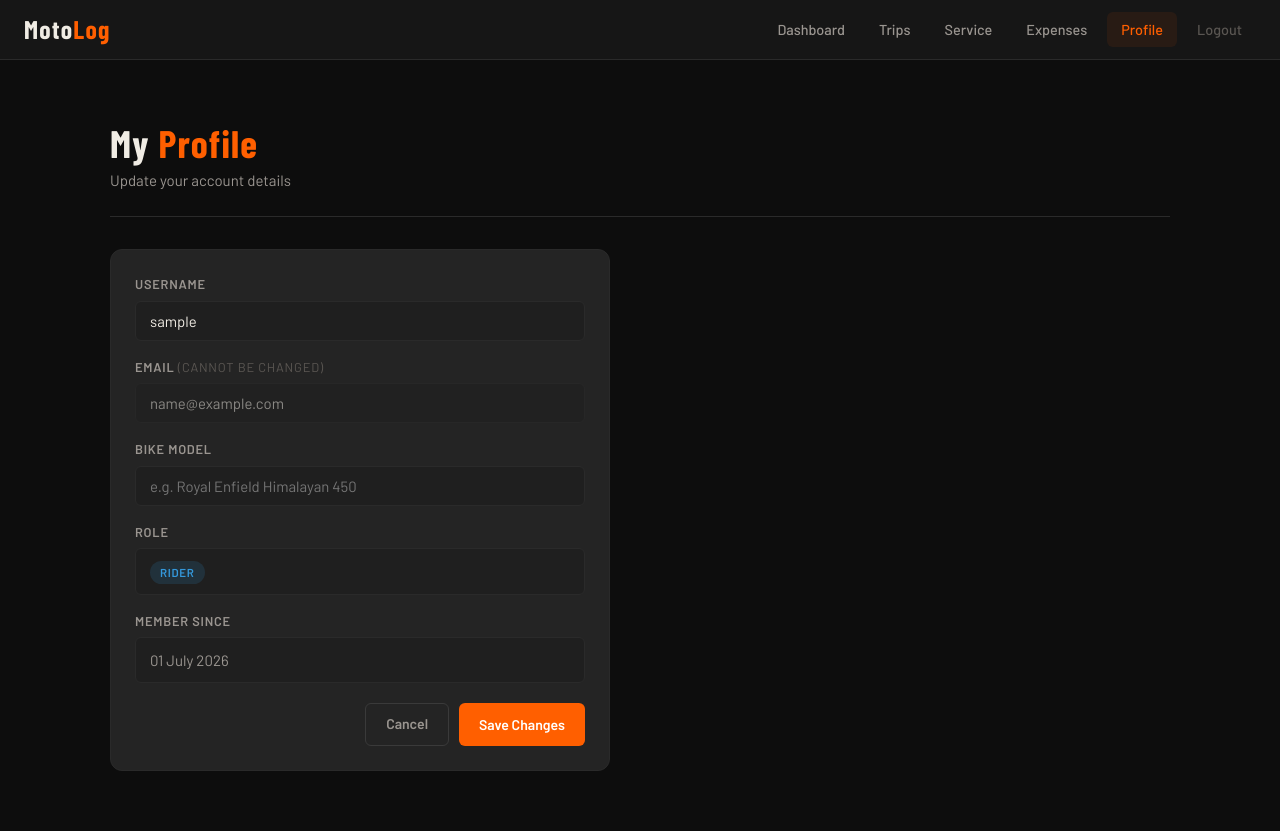
After one commit to Promish-bista/motolog, a Flask app: page /profile in a window 1280 px wide. The commit adds this page. Run offline with Flask 3, Linux system fonts and the light colour scheme; the visitor is signed in with stand-in values (Sample User, id 1); some web fonts are replaced.

Commit message:
Add rider profile page with username and bike model update

```diff
--- a/app.py
+++ b/app.py
@@ -1,4 +1,4 @@
-from flask import Flask, render_template, redirect, url_for, request, flash, jsonify
+from flask import Flask, render_template, redirect, url_for, request, flash
 from flask_login import LoginManager, login_user, logout_user, login_required, current_user
 from flask_bcrypt import Bcrypt
 from models import db, User, Trip, Maintenance, Expense
@@ -83,6 +83,18 @@ def dashboard():
     total_spend = ExpenseController.get_total_spend(current_user.id)
     return render_template('index.html', trips=trips, maintenance=maintenance,
                            expenses=expenses, total_spend=total_spend)
+
+# ─── Profile Route ─────────────────────────
+@app.route('/profile', methods=['GET', 'POST'])
+@login_required
+def profile():
+    if request.method == 'POST':
+        current_user.username   = request.form.get('username', current_user.username)
+        current_user.bike_model = request.form.get('bike_model', current_user.bike_model)
+        db.session.commit()
+        flash('Profile updated successfully.', 'success')
+        return redirect(url_for('profile'))
+    return render_template('profile.html')
 
 # ─── Admin Routes ──────────────────────────
 @app.route('/admin')
@@ -180,7 +192,6 @@ def new_maintenance():
 @app.route('/maintenance/<int:log_id>/delete', methods=['POST'])
 @login_required
 def delete_maintenance(log_id):
-    log = MaintenanceController.get_user_logs(current_user.id)
     MaintenanceController.delete_log(log_id)
     return redirect(url_for('maintenance'))
 
@@ -205,9 +216,10 @@ def delete_expense(expense_id):
     ExpenseController.delete_expense(expense_id)
     return redirect(url_for('expenses'))
 
-if __name__ == '__main__':
-    app.run(debug=True)
-
+# ─── Error Handlers ────────────────────────
 @app.errorhandler(404)
 def page_not_found(e):
     return render_template('404.html'), 404
+
+if __name__ == '__main__':
+    app.run(debug=True)
--- a/templates/base.html
+++ b/templates/base.html
@@ -9,7 +9,10 @@
 <body>
 
   {% if current_user.is_authenticated %}
-  <div class="navbar-links" id="navLinks">
+  <nav class="navbar">
+    <a href="{{ url_for('dashboard') if not current_user.is_admin() else url_for('admin_dashboard') }}" class="navbar-brand">Moto<span>Log</span></a>
+
+    <div class="navbar-links" id="navLinks">
       {% if current_user.is_admin() %}
         <a href="{{ url_for('admin_dashboard') }}" {% if request.endpoint == 'admin_dashboard' %}class="active"{% endif %}>Admin Panel</a>
       {% else %}
@@ -17,9 +20,11 @@
         <a href="{{ url_for('trips') }}"       {% if request.endpoint == 'trips'       %}class="active"{% endif %}>Trips</a>
         <a href="{{ url_for('maintenance') }}" {% if request.endpoint == 'maintenance' %}class="active"{% endif %}>Service</a>
         <a href="{{ url_for('expenses') }}"    {% if request.endpoint == 'expenses'    %}class="active"{% endif %}>Expenses</a>
+        <a href="{{ url_for('profile') }}"     {% if request.endpoint == 'profile'     %}class="active"{% endif %}>Profile</a>
       {% endif %}
       <a href="{{ url_for('logout') }}" style="color:var(--text-muted)">Logout</a>
     </div>
+
     <div class="navbar-hamburger" id="navBurger">
       <span></span><span></span><span></span>
     </div>
--- /dev/null
+++ b/templates/profile.html
@@ -0,0 +1,57 @@
+{% extends "base.html" %}
+{% block title %}Profile — MotoLog{% endblock %}
+
+{% block content %}
+<div class="page-header">
+  <h1>My <span class="accent">Profile</span></h1>
+  <p>Update your account details</p>
+</div>
+
+<div class="card" style="max-width:500px;">
+  <form method="POST">
+    <div class="form-grid">
+
+      <div class="form-group full">
+        <label for="username">Username</label>
+        <input type="text" id="username" name="username"
+               value="{{ current_user.username }}" required>
+      </div>
+
+      <div class="form-group full">
+        <label for="email">Email <span style="color:var(--text-muted);font-weight:400;">(cannot be changed)</span></label>
+        <input type="email" value="{{ current_user.email }}" disabled
+               style="opacity:0.5; cursor:not-allowed;">
+      </div>
+
+      <div class="form-group full">
+        <label for="bike_model">Bike Model</label>
+        <input type="text" id="bike_model" name="bike_model"
+               value="{{ current_user.bike_model or '' }}"
+               placeholder="e.g. Royal Enfield Himalayan 450">
+      </div>
+
+      <div class="form-group full">
+        <label>Role</label>
+        <div style="padding:10px 14px; background:var(--bg-elevated); border-radius:var(--radius); border:1px solid var(--border);">
+          <span class="badge {% if current_user.role == 'admin' %}badge-active{% else %}badge-planned{% endif %}">
+            {{ current_user.role }}
+          </span>
+        </div>
+      </div>
+
+      <div class="form-group full">
+        <label>Member Since</label>
+        <div style="padding:10px 14px; background:var(--bg-elevated); border-radius:var(--radius); border:1px solid var(--border); color:var(--text-secondary);">
+          {{ current_user.created_at.strftime('%d %B %Y') }}
+        </div>
+      </div>
+
+    </div>
+
+    <div class="modal-actions" style="margin-top:20px;">
+      <a href="{{ url_for('dashboard') }}" class="btn btn-ghost">Cancel</a>
+      <button type="submit" class="btn btn-primary">Save Changes</button>
+    </div>
+  </form>
+</div>
+{% endblock %}
```
